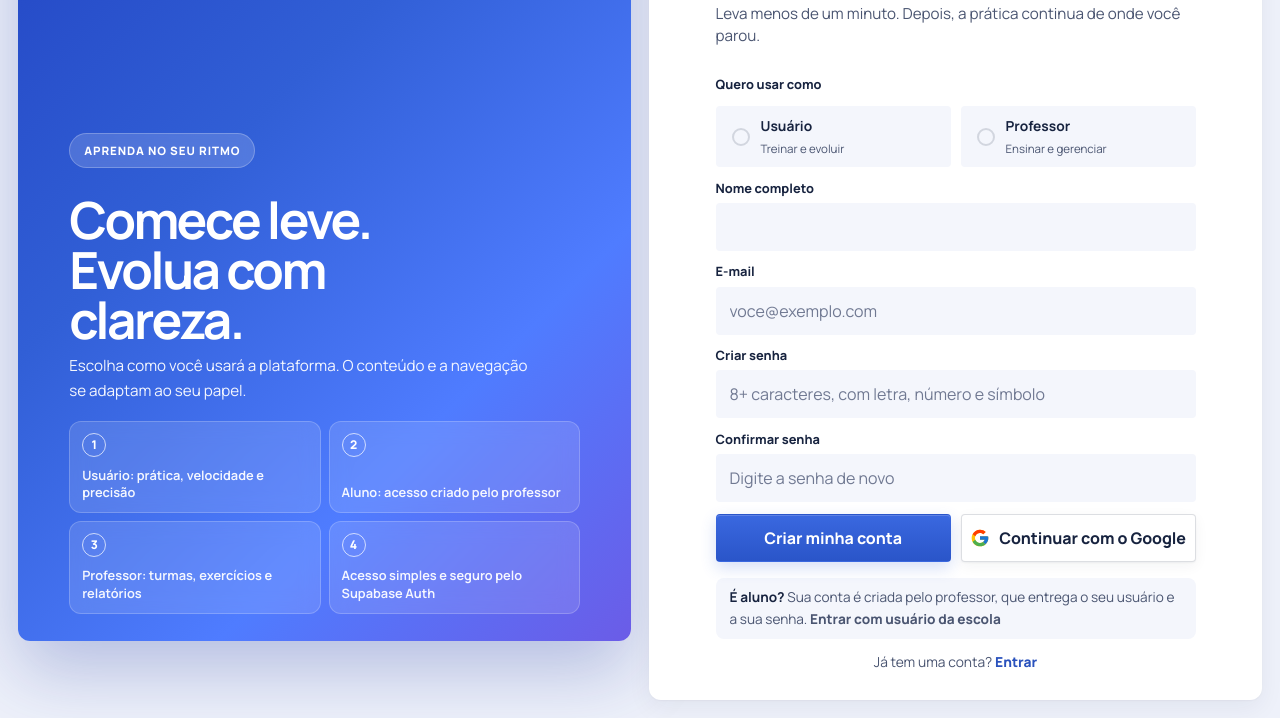
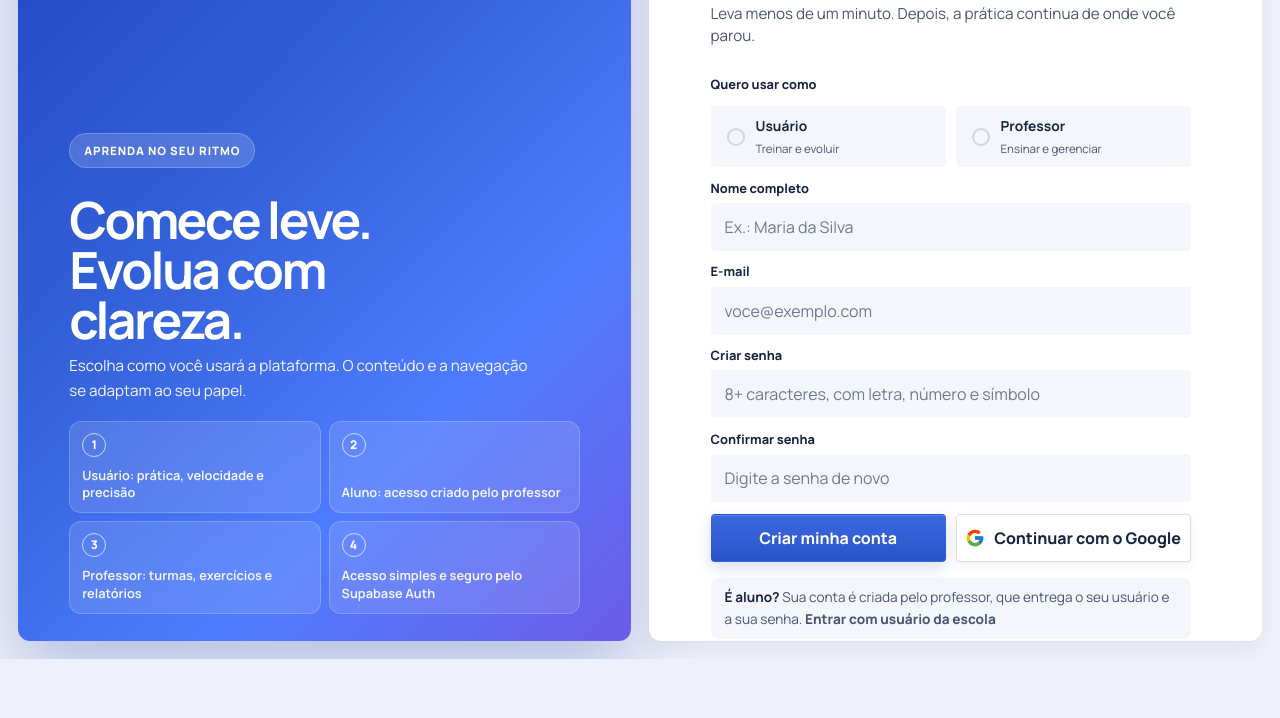
Before and after one commit to CMKCOGIT/WaveType, a website built with Vite: page cadastro.html in a window 1280 px wide. Shown: the part 141-859 px from the top of the page. After the commit the page ends 800 px from the top, so only its background shows below. Built offline with nearby package versions, Linux system fonts and the light colour scheme.

Commit message:
Login/cadastro: painéis fixos e rolagem só dentro do formulário
No computador, a página inteira rolava e o painel branco subia por baixo
da borda superior, quebrando a moldura. Agora a página fica parada, os dois
painéis continuam enquadrados e só o conteúdo do formulário rola por dentro
(centralizado quando cabe, a partir do topo quando não cabe). No celular,
nada muda. Também faltava o placeholder do "Nome completo" no cadastro.

Co-Authored-By: Claude Opus 5.5 <noreply@anthropic.com>
Claude-Session: https://claude.ai/code/session_01BquveW7TnR3jZS82Qxw7s4

```diff
--- a/cadastro.html
+++ b/cadastro.html
@@ -51,7 +51,7 @@
                         </div>
                     </fieldset>
                     <label class="field"><span>Nome completo</span><input name="nome" autocomplete="name" minlength="2"
-                            maxlength="120" required></label>
+                            maxlength="120" required placeholder="Ex.: Maria da Silva"></label>
                     <label class="field"><span>E-mail</span><input type="email" name="email" autocomplete="email"
                             maxlength="190" required placeholder="voce@exemplo.com"></label>
                     <label class="field"><span>Criar senha</span><input type="password" name="senha"
--- a/css/redesign/responsivo.css
+++ b/css/redesign/responsivo.css
@@ -629,8 +629,29 @@
     height: calc(100dvh - 2 * var(--auth-margem));
     min-height: 0;
   }
+  /* A página não rola: os dois painéis ficam parados na moldura e só o
+     conteúdo do formulário rola por dentro do painel branco (antes o painel
+     inteiro subia e "quebrava" o desenho no topo). */
+  html:has(.auth-page),
+  body:has(> .auth-page) {
+    height: 100%;
+    overflow: hidden;
+  }
+  .auth-page {
+    height: 100dvh;
+    overflow: hidden;
+  }
   .auth-main {
-    min-height: calc(100dvh - 2 * var(--auth-margem));
+    height: calc(100dvh - 2 * var(--auth-margem));
+    min-height: 0;
+    overflow-y: auto;
+    overscroll-behavior: contain;
+    scrollbar-gutter: stable;
+    justify-content: flex-start;
+  }
+  /* Centraliza quando cabe; quando não cabe, começa do topo sem cortar */
+  .auth-main > .auth-card {
+    margin-block: auto;
   }
 }
 @media (max-width: 820px) {
```
